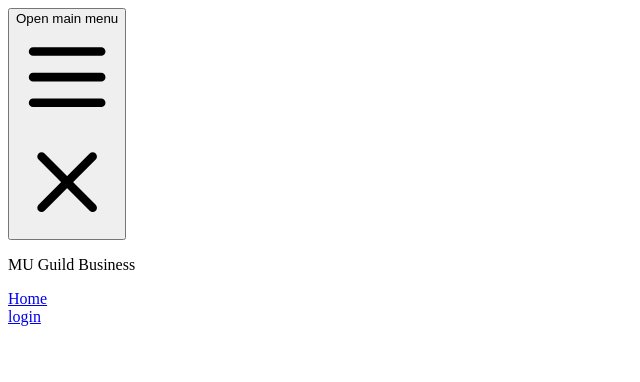
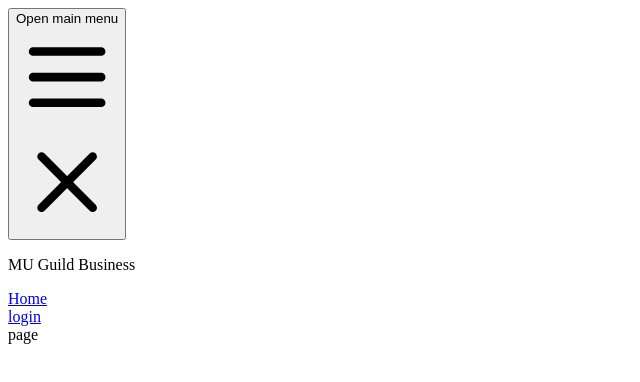
Before and after one commit to carlosbecerradev/mu-guild-business-demo, a Vue app: page /mu-servers in a window 1280 px wide. Shown: the top 382 px of the page, without its empty margins (0-640 px from the left). Built offline with nearby package versions, Linux system fonts and the light colour scheme; the HTML template or start-up script is replaced by a standard one.

Commit message:
:rocket: Creación de la vista 'MU Servers' y configuración de su ruta.

```diff
--- a/src/router/index.js
+++ b/src/router/index.js
@@ -14,6 +14,11 @@ const routes = [
     name: 'Login',
     component: () => import(/* webpackChunkName: "login" */ '../views/Login.vue')
   },
+  {
+    path: '/mu-servers',
+    name: 'MU Servers',
+    component: () => import(/* webpackChunkName: "login" */ '../views/MUServers.vue')
+  },
 ]
 
 const router = new VueRouter({
--- /dev/null
+++ b/src/views/MUServers.vue
@@ -0,0 +1,5 @@
+<template>
+  <div class="mu-servers">
+    page
+  </div>
+</template>
```
